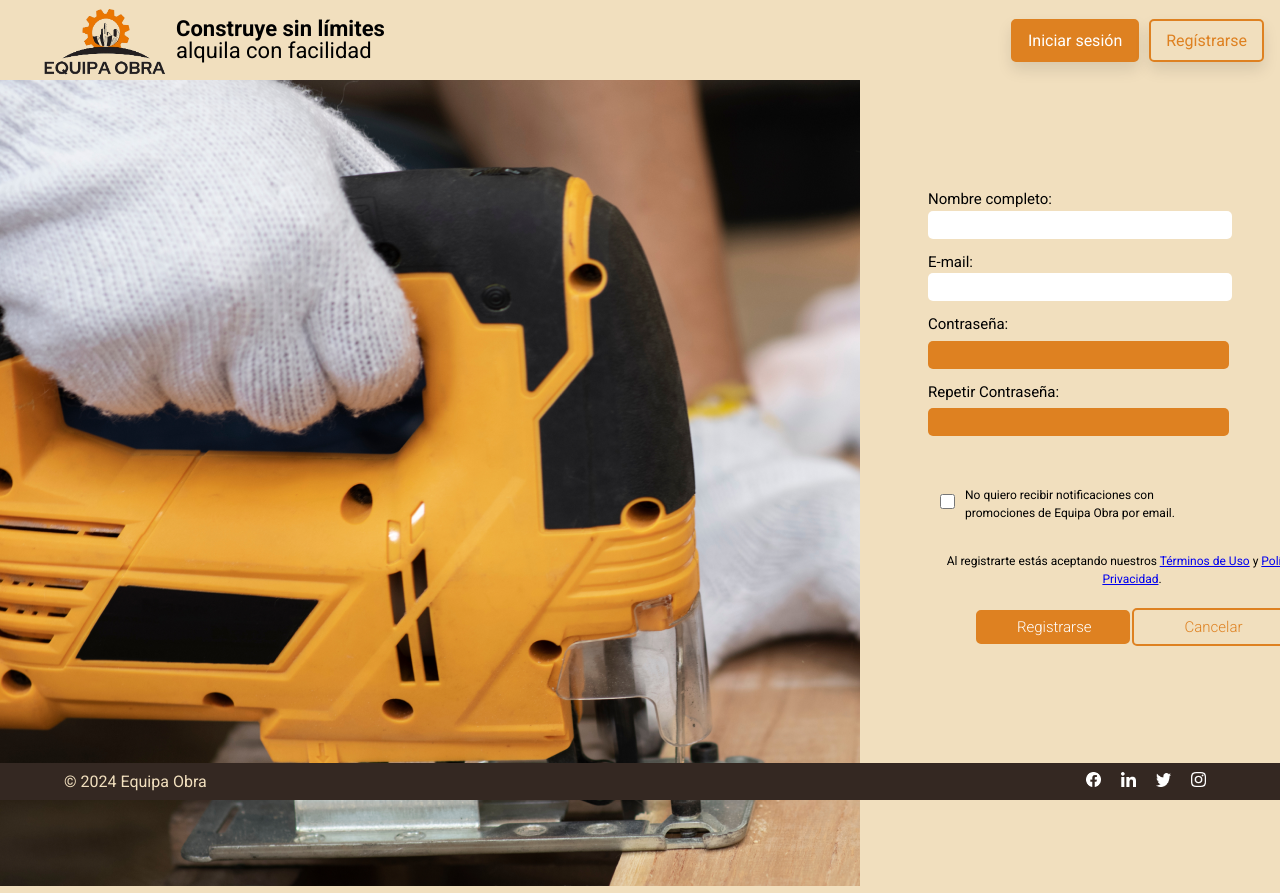
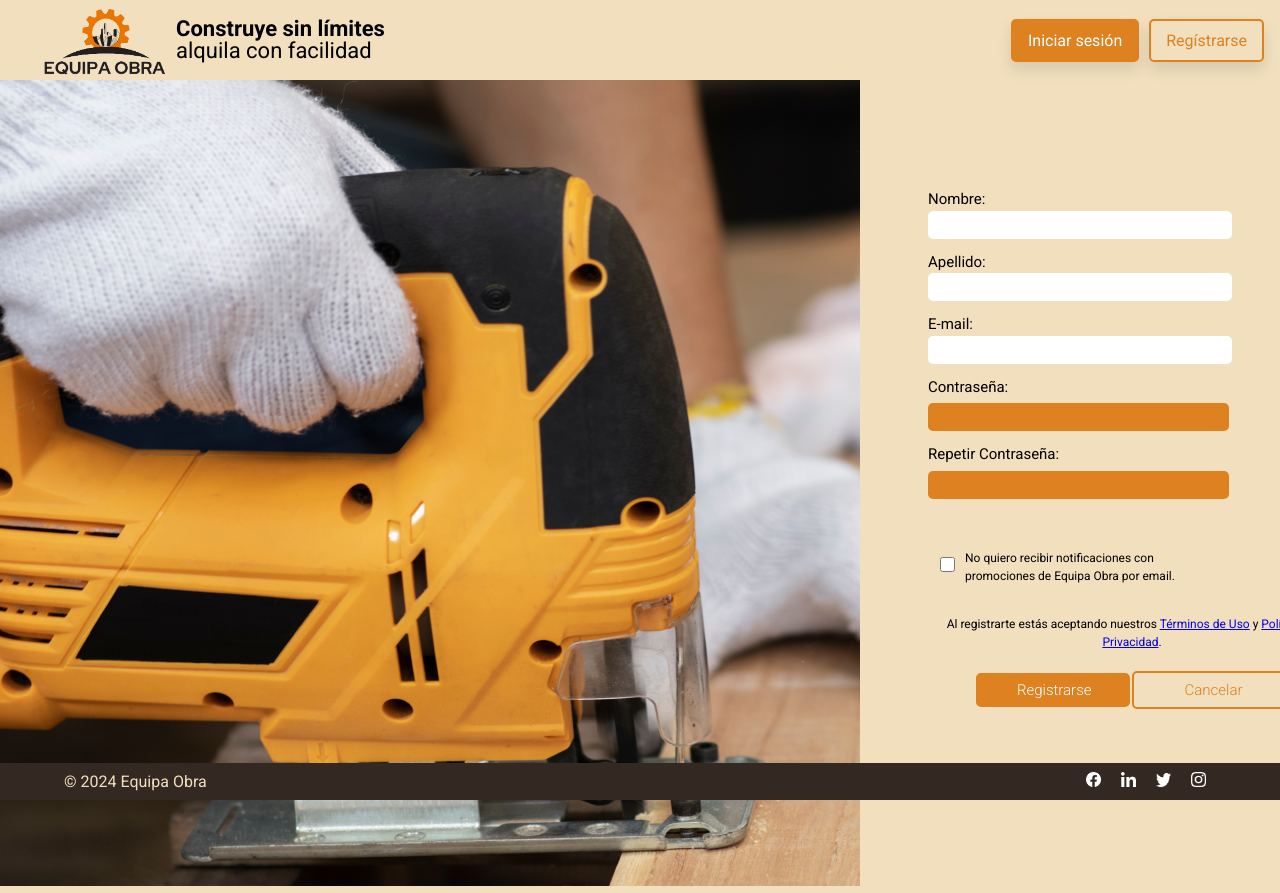
Before and after one commit to monocuka/Proyecto_integrador_e3, a React (Vite) app: page /RegistrarUsuario in a window 1280 px wide. Shown: the top 893 px of the page. Built offline with nearby package versions, Linux system fonts and the light colour scheme.

Commit message:
registrar

```diff
--- a/src/pages/RegistrarUsuario.jsx
+++ b/src/pages/RegistrarUsuario.jsx
@@ -6,6 +6,7 @@ export const RegistrarUsuario = () => {
 
     const [formData, setFormData] = useState({
         Name: "",
+        lastName: "",
         email: "",
         pass: "",
         pass2: ""
@@ -26,7 +27,7 @@ export const RegistrarUsuario = () => {
         setError("");
     };
 
-    const handleSubmit = (e) => {
+    const handleSubmit = async (e) => {
         e.preventDefault();
 
         const nameRegex = /^[^\s]+(\s[^\s]+)*$/;
@@ -39,11 +40,35 @@ export const RegistrarUsuario = () => {
             setSuccessMessage("");
             setError("ERROR EN LOS DATOS")
         } else {
+
+            const data = {
+                name: formData.Name,
+                lastName: formData.lastName,
+                email: formData.email,
+                password: formData.pass
+            };
+            fetch('http://localhost:8080/api/auth/register', {
+                method: 'POST',
+                headers: {
+                    'Content-Type': 'application/json',
+                },
+                body: JSON.stringify(data),
+            })
+            .then(response => response.json())
+            .then(data => {
+                console.log('Success:', data);
+                setSuccessMessage("User registered successfully!");
+            })
+            .catch((error) => {
+                console.error('Error:', error);
+                setError("Failed to register user");
+            });
+
             setError(true);
         }
-        console.log(
-            "Formulario enviado exitosamente!: ");
+        console.log("Formulario enviado exitosamente!: ");
     }
+
 
     return (
         <div >
@@ -62,13 +87,25 @@ export const RegistrarUsuario = () => {
                         <div id="contenedorForm">
                             <div id="name"></div>
                             <div id="boxInput">
-                                <label >Nombre completo: </label>
+                                <label >Nombre: </label>
                                 <input
                                     type='text'
                                     id='Name'
                                     className="form-control"
                                     name="Name"
                                     value={formData.Name}
+                                    onChange={handleInputChange}
+                                    onFocus={handleFocus}
+                                />
+                            </div>
+                            <div id="boxInput">
+                                <label >Apellido: </label>
+                                <input
+                                    type='text'
+                                    className="form-control"
+                                    name="lastName"
+                                    id='lastName'
+                                    value={formData.lastName}
                                     onChange={handleInputChange}
                                     onFocus={handleFocus}
                                 />
```
